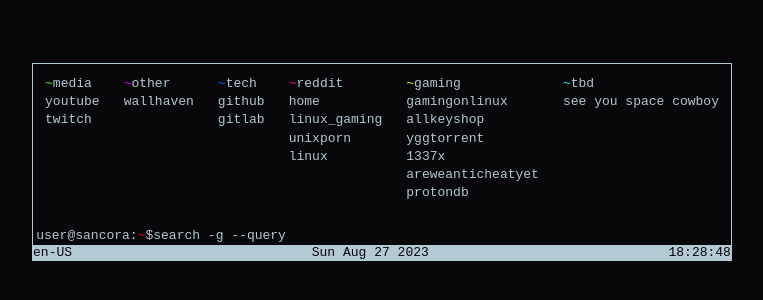
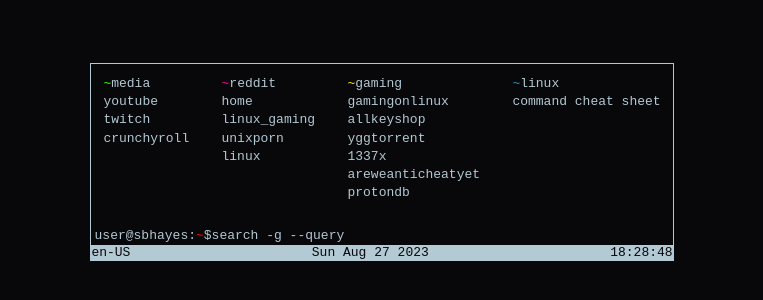
Before and after one commit to Cptbhayes/Cptbhayes.github.io, a plain HTML site: page index.html in a window 1280 px wide. Shown: the part 264-564 px from the top of the page, without its empty margins (258-1021 px from the left). Drawn offline with Linux system fonts and the light colour scheme.

Commit message:
Update index.html

```diff
--- a/index.html
+++ b/index.html
@@ -6,7 +6,7 @@
     <meta http-equiv="X-UA-Compatible" content="IE=edge">
     <meta name="viewport" content="width=device-width, initial-scale=1.0">
     <link rel="stylesheet" type="text/css" href="style/main.css">
-    <title>user@sancora</title>
+    <title>user@bhayes</title>
     <link rel="icon" href="favicon.svg" type="image/svg+xml" sizes="any">
 </head>
 
@@ -23,23 +23,11 @@
                 <a rel="noopener noreferrer"  href="https://www.twitch.tv/">
                     <div class="link" tabindex="3">twitch</div>
                 </a>
-            </div>
-            <div class="center-box">
-                <span><span style="color: #CC00FF">~</span>other</span>
-                <a rel="noopener noreferrer"  href="https://wallhaven.cc/">
-                    <div class="link" tabindex="7">wallhaven</div>
+                 <a rel="noopener noreferrer"  href="https://www.crunchyroll.com/fr">
+                    <div class="link" tabindex="3">crunchyroll</div>
                 </a>
             </div>
 
-            <div class="center-box">
-                <span><span style="color: #0066FF">~</span>tech</span>
-                <a rel="noopener noreferrer"  href="https://github.com/">
-                    <div class="link" tabindex="7">github</div>
-                </a>
-                <a rel="noopener noreferrer"  href="https://gitlab.com/">
-                    <div class="link" tabindex="7">gitlab</div>
-                </a>
-            </div>
             <div class="center-box">
                 <span><span style="color: #FF0099">~</span>reddit</span>
                 <a rel="noopener noreferrer"  href="https://www.reddit.com/">
@@ -55,6 +43,7 @@
                     <div class="link" tabindex="7">linux</div>
                 </a>
             </div>
+
             <div class="center-box">
                 <span><span style="color: #FDED02">~</span>gaming</span>
                 <a rel="noopener noreferrer"  href="https://www.gamingonlinux.com/">
@@ -66,7 +55,7 @@
                 <a rel="noopener noreferrer"  href="https://www3.yggtorrent.wtf">
                     <div class="link" tabindex="7">yggtorrent</div>
                 </a>
-                <a rel="noopener noreferrer"  href="https://1337x.to">
+                <a rel="noopener noreferrer"  href="https://1337x.to/">
                     <div class="link" tabindex="7">1337x</div>
                 </a>
                 <a rel="noopener noreferrer"  href="https://areweanticheatyet.com/">
@@ -76,15 +65,17 @@
                     <div class="link" tabindex="7">protondb</div>
                 </a>
             </div>
+
             <div class="center-box">
-                <span><span style="color: #00FFFF">~</span>tbd</span>
-                <a rel="noopener noreferrer"  href="https://www.youtube.com/watch?v=QXPZG9Gv75M">
-                    <div class="link" tabindex="7">see you space cowboy</div>
+                <span><span style="color: #2596BE">~</span>linux</span>
+                <a rel="noopener noreferrer"  href="https://cheatography.com/davechild/cheat-sheets/linux-command-line/">
+                    <div class="link" tabindex="2">command cheat sheet</div>
                 </a>
             </div>
+
         </div>
         <div class="flex-top-bar">
-            <span class="top-bar">user@sancora:<span class="tilde">~</span>$</span>
+            <span class="top-bar">user@sbhayes:<span class="tilde">~</span>$</span>
             <span id="AboutDevTypeText" class="typing"></span>
             <form method="GET" target="_blank" action="https://duckduckgo.com/">
                 <input class="search-form" tabindex="1" name="q" class="search-box" autofocus>
```
